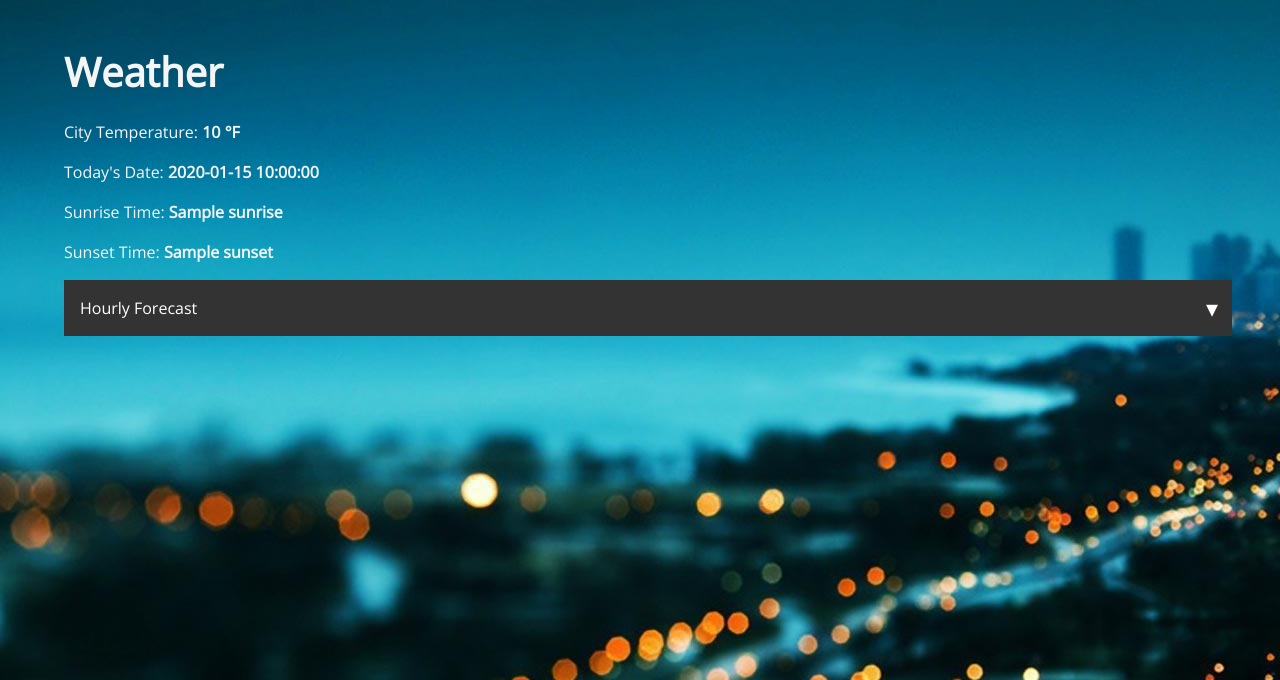
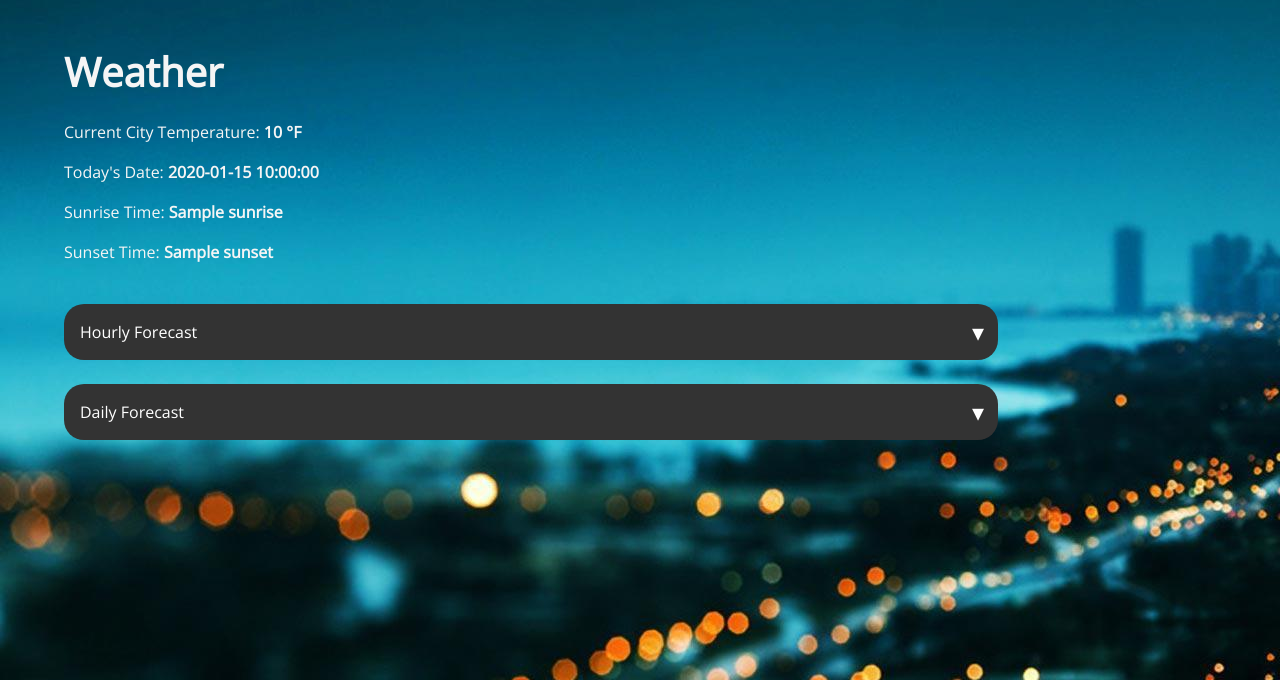
Before and after one commit to allenz3/city-web-app, a Flask app: template templates/weather.html in a window 1280 px wide. Shown: the part 56-736 px from the top of the page. Run offline with Flask 2, Linux system fonts and the light colour scheme; the template is opened without the code that fills it: most values are stand-ins (such as "Sample title", 1, 10 or a date in 2020); grey boxes marked "Sample" are stand-in pictures; some libraries are stand-ins or nearby versions.

Commit message:
daily weather forecast added

```diff
--- a/main.py
+++ b/main.py
@@ -69,21 +69,34 @@ def weather():
             sunrise_time = sunrise[11:]
             sunset = unix_to_utc(weatherData.get('current').get('sunset'))
             sunset_time = sunset[11:]
+            # hourly forecast
             raw_hourly = weatherData.get('hourly')
             count = 1
             hourly = []
             for hour in raw_hourly:
                 tempDict = {}
                 weather = hour.get("weather")[0]
-                temperature = hour.get("temp")
-                tempDict['temperature'] = temperature
+                tempDict['temperature'] = hour.get("temp")
                 tempDict['forecast'] = f"In {count} hour(s) from now: {weather.get('description')}"
                 tempDict['icon_url'] = f"http://openweathermap.org/img/wn/{weather.get('icon')}@2x.png"
                 hourly.append(tempDict)
                 count += 1
+            # daily forecast
+            raw_daily = weatherData.get('daily')
+            count = 1
+            daily = []
+            for day in raw_daily:
+                tempDict = {}
+                weather = day.get("weather")[0]
+                tempDict['min_temperature'] = day.get("temp").get("min")
+                tempDict['max_temperature'] = day.get("temp").get("max")
+                tempDict['forecast'] = f"In {count} day(s) from now: {weather.get('description')}"
+                tempDict['icon_url'] = f"http://openweathermap.org/img/wn/{weather.get('icon')}@2x.png"
+                daily.append(tempDict)
+                count += 1
             return render_template("weather.html", temperature=temperature, date=date, sunrise=sunrise_time,
                                    sunset=sunset_time,
-                                   hourly=hourly)
+                                   hourly=hourly, daily=daily)
         else:
             # return render_template('home.html', form=SearchForm(), isValid=-1)
             session['render_invalid_input'] = True
--- a/static/css/style.css
+++ b/static/css/style.css
@@ -33,7 +33,7 @@ h1 {
     height: 100%;
     justify-content: center;
     align-items: center;
-    background-color: #e6f5ff;
+    background-color: #72b8e7;
 }
 
 .flexbox-container-inner-education {
@@ -56,14 +56,14 @@ h1 {
 
 .flexbox-item-1 {
     flex-grow: 1;
-    color: #000066;
+    color: #000000;
     text-align: center;
 }
 
 .flexbox-item-2 {
     flex-grow: 1;
     margin-left: 1rem;
-    color: #000066;
+    color: #000000;
     text-align: center;
     padding-left: 1rem;
     border-left: 5px solid #005c99;
@@ -72,7 +72,7 @@ h1 {
 /* Accordion for Weather Forecasts */
 .accordion__button {
     display: block;
-    width: 100%;
+    width: 80%;
     padding: 1rem;
     border: none;
     outline: none;
@@ -81,6 +81,7 @@ h1 {
     color: #ffffff;
     text-align: left;
     transition: background 0.2s;
+    border-radius: 20px;
 }
 
 .accordion__button::after {
@@ -110,6 +111,7 @@ h1 {
 
     padding: 0 1rem;
     background: #000066;
+    width: 80%;
 
     display: none;
     overflow: auto;
--- a/templates/weather.html
+++ b/templates/weather.html
@@ -2,11 +2,11 @@
 
 {% block content %}
 <h1 class="pb-3">Weather</h1>
-<p>City Temperature: <span class="font-weight-bold">{{temperature}} °F</span></p>
+<p>Current City Temperature: <span class="font-weight-bold">{{temperature}} °F</span></p>
 <p>Today's Date: <span class="font-weight-bold">{{date}}</span></p>
 <p>Sunrise Time: <span class="font-weight-bold">{{sunrise}}</span></p>
 <p>Sunset Time: <span class="font-weight-bold">{{sunset}}</span></p>
-
+<br>
 <!--Hourly Forecast-->
 <div class="accordion">
     <button type="button" class="accordion__button">Hourly Forecast</button>
@@ -24,4 +24,22 @@
         </div>
     </div>
 </div>
+<br>
+<!--Daily Forecast-->
+<div class="accordion">
+    <button type="button" class="accordion__button">Daily Forecast</button>
+    <div class="accordion__content">
+        <div class="flexbox-container-outer pb-5">
+            {% for report in daily %}
+            <div class="flexbox-container-inner-weather card ml-5 mt-5 pr-3">
+            <span class="flexbox-item-1">
+                <img src="{{report.get('icon_url')}}" alt="Weather Icon"/>
+            </span>
+                <span class="flexbox-item-1">{{report.get('forecast')}}</span>
+                <span class="flexbox-item-1">{{report.get('min_temperature')}} °F to {{report.get('max_temperature')}} °F</span>
+            </div>
+            {% endfor %}
+        </div>
+    </div>
+</div>
 {% endblock %}
```
Also changed, not shown: templates/page.html (+5 -5 lines).
